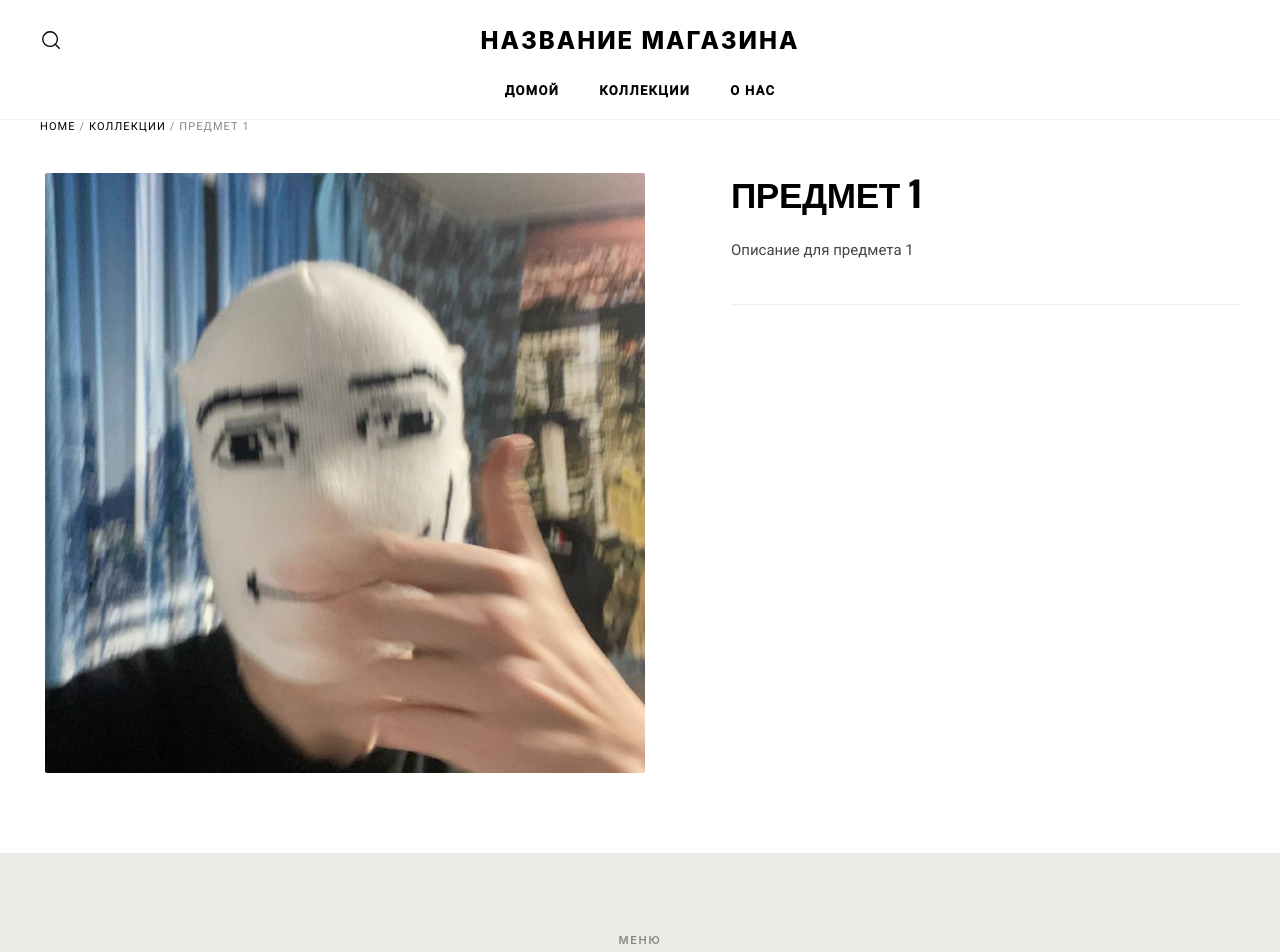
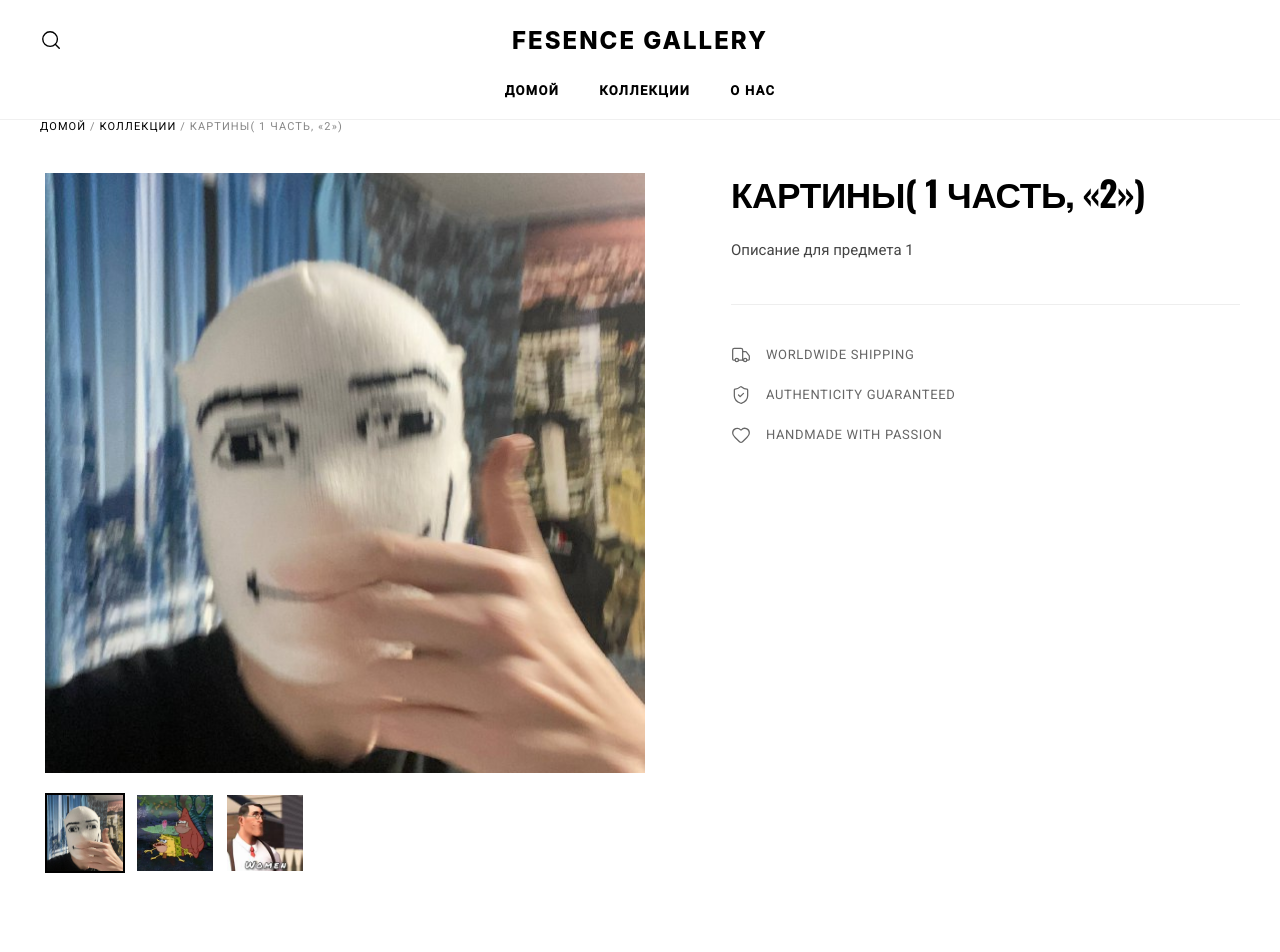
Before and after one commit to pruhskiy-1/project-, a React (Vite) app in the folder frontend/: page /products/1 in a window 1280 px wide. Shown: the top 952 px of the page. Built offline with nearby package versions, Linux system fonts and the light colour scheme.

Commit message:
minor changes to the website design

```diff
--- a/frontend/src/api/index.ts
+++ b/frontend/src/api/index.ts
@@ -11,19 +11,24 @@ const instance = axios.create({
 });
 
 const MOCK_PRODUCTS: IProduct[] = [
-    { id: 1, title: "Предмет 1", image: "/man.jpg", hoverImage: "/banner.jpg", category: "Коллекция 1", price: 0, description: "Описание для предмета 1" },
-    { id: 2, title: "Предмет 2", image: "/woman.jpg", hoverImage: "/man.jpg", category: "Коллекция 2", price: 0, description: "Описание для предмета 2" },
-    { id: 3, title: "Предмет 3", image: "/man.jpg", hoverImage: "/banner.jpg", category: "Коллекция 3", price: 0, description: "Описание для предмета 3" },
-    { id: 4, title: "Предмет 4", image: "/woman.jpg", hoverImage: "/man.jpg", category: "Коллекция 1", price: 0, description: "Описание для предмета 4" },
-    { id: 5, title: "Предмет 5", image: "/man.jpg", hoverImage: "/banner.jpg", category: "Коллекция 2", price: 0, description: "Описание для предмета 5" },
-    { id: 6, title: "Предмет 6", image: "/man.jpg", hoverImage: "/banner.jpg", category: "Коллекция 1", price: 0, description: "Описание для предмета 6" },
-    { id: 7, title: "Предмет 7", image: "/woman.jpg", hoverImage: "/man.jpg", category: "Коллекция 4", price: 0, description: "Описание для предмета 7" },
-    { id: 8, title: "Предмет 8", image: "/man.jpg", hoverImage: "/banner.jpg", category: "Коллекция 2", price: 0, description: "Описание для предмета 8" },
+    { id: 1, title: "Картины( 1 часть, «2»)", image: "/man.jpg", hoverImage: "/banner.jpg", images: ["/man.jpg", "/banner.jpg", "/woman.jpg"], category: "Коллекция 1", price: 0, description: "Описание для предмета 1" },
+    { id: 2, title: "Картины( 1 часть, «1»)", image: "/woman.jpg", hoverImage: "/man.jpg", images: ["/woman.jpg", "/man.jpg", "/banner.jpg"], category: "Коллекция 2", price: 0, description: "Описание для предмета 2" },
+    { id: 3, title: "Картины( 1 часть, «4»)", image: "/man.jpg", hoverImage: "/banner.jpg", images: ["/man.jpg", "/banner.jpg", "/woman.jpg"], category: "Коллекция 3", price: 0, description: "Описание для предмета 3" },
+    { id: 4, title: "Картины( 1 часть, «5»)", image: "/woman.jpg", hoverImage: "/man.jpg", images: ["/woman.jpg", "/man.jpg", "/banner.jpg"], category: "Коллекция 1", price: 0, description: "Описание для предмета 4" },
+    { id: 5, title: "Картины( 1 часть, «7»)", image: "/man.jpg", hoverImage: "/banner.jpg", images: ["/man.jpg", "/banner.jpg", "/woman.jpg"], category: "Коллекция 2", price: 0, description: "Описание для предмета 5" },
+    { id: 6, title: "Картины( 1 часть, «8»)", image: "/man.jpg", hoverImage: "/banner.jpg", images: ["/man.jpg", "/banner.jpg", "/woman.jpg"], category: "Коллекция 1", price: 0, description: "Описание для предмета 6" },
+    { id: 7, title: "Картины( 1 часть, «9»)", image: "/woman.jpg", hoverImage: "/man.jpg", images: ["/woman.jpg", "/man.jpg", "/banner.jpg"], category: "Коллекция 4", price: 0, description: "Описание для предмета 7" },
+    { id: 8, title: "Картины( 2 часть, «1»)", image: "/man.jpg", hoverImage: "/banner.jpg", images: ["/man.jpg", "/banner.jpg", "/woman.jpg"], category: "Коллекция 2", price: 0, description: "Описание для предмета 8" },
+    { id: 9, title: "Картины( 2 часть, «2»)", image: "/man.jpg", hoverImage: "/banner.jpg", images: ["/man.jpg", "/banner.jpg", "/woman.jpg"], category: "Коллекция 2", price: 0, description: "Описание для предмета 9" },
+    { id: 10, title: "Картины( 2 часть, «4»)", image: "/man.jpg", hoverImage: "/banner.jpg", images: ["/man.jpg", "/banner.jpg", "/woman.jpg"], category: "Коллекция 2", price: 0, description: "Описание для предмета 10" },
+    { id: 11, title: "Картины( 2 часть, «5»)", image: "/man.jpg", hoverImage: "/banner.jpg", images: ["/man.jpg", "/banner.jpg", "/woman.jpg"], category: "Коллекция 2", price: 0, description: "Описание для предмета 11" },
+    { id: 12, title: "Картины( 1 часть, «2»)", image: "/man.jpg", hoverImage: "/banner.jpg", images: ["/man.jpg", "/banner.jpg", "/woman.jpg"], category: "Коллекция 2", price: 0, description: "Описание для предмета 12" },
 ];
+
 const api = {
-        /* getProducts: async () => {
-        const response = await instance.get<IProduct[]>('/products');
-        return response.data;*/
+    /* getProducts: async () => {
+    const response = await instance.get<IProduct[]>('/products');
+    return response.data;*/
     getProducts: async (): Promise<IProduct[]> => {
         try {
             const response = await instance.get<IProduct[]>('/products');
@@ -38,17 +43,16 @@ const api = {
     },*/
     getCollections: async (): Promise<ICollection[]> => {
         return [
-            { id: 'Коллекция 1', name: "Коллекция 1", image: "/man.jpg" },
-            { id: 'Коллекция 2', name: "Коллекция 2", image: "/woman.jpg" },
-            { id: 'Коллекция 3', name: "Коллекция 3", image: "/man.jpg" },
-            { id: 'Коллекция 4', name: "Коллекция 4", image: "/woman.jpg" },
+            { id: 'Коллекция 1', name: "MONEY", image: "/man.jpg" },
+            { id: 'Коллекция 2', name: "CAR KEY", image: "/woman.jpg" },
+            { id: 'Коллекция 3', name: "CRYPTO", image: "/man.jpg" },
         ];
     },
     getProductsByCollections: async (collectionId: string): Promise<IProduct[]> => {
         return MOCK_PRODUCTS.filter(item => item.category === collectionId);
     },
     getHeroMedia: async () => {
-        await sleep(500);
+        await sleep(100);
         return {
             videoUrl: '/video.mp4',
             bannerUrl: '/banner.jpg',
--- a/frontend/src/components/Header.tsx
+++ b/frontend/src/components/Header.tsx
@@ -59,7 +59,7 @@ export const Header = () => {
                     </div>
 
                     <div className="header-center">
-                        <Link to="/" className="logo">Название магазина</Link>
+                        <Link to="/" className="logo">FESENCE GALLERY</Link>
                     </div>
                     <div className="header-right">
                     </div>
--- a/frontend/src/pages/About.tsx
+++ b/frontend/src/pages/About.tsx
@@ -12,10 +12,22 @@ import './About.css';
                     <h1 className="about-title">О нас</h1>
                     <div className="about-description">
                         <p>
-                            Длинный текст
+                            Все началось не с мастерской, а с наблюдения. Мы заметили, что самые сильные эмоции и самые важные решения всегда связаны с определенными символами. Звук захлопывающейся двери суперкара, хруст новой купюры, холодный блеск металла в руках — это не просто физические объекты. Это триггеры победы.
+
+                            Мы задали себе вопрос: как запечатлеть это мимолетное чувство триумфа, чтобы оно подпитывало своего владельца каждый день? Так родился бренд FESENCE(от англ. Essence — сущность, суть). Наша миссия — вычленить суть успеха и заключить её в безупречную форму.
+
+                            Искусство ручного отбора
+                            Мы отказались от конвейера в пользу медитативного созидания. В мире, перенасыщенном пластиком и имитацией, мы выбрали путь честности.
+
+                            Если это стекло — то оно должно иметь вес, холод и кристальную чистоту, которую дает только настоящее минеральное полотно. Если это фраза — то она должна быть вырезана и размещена с точностью до миллиметра, потому что успех не терпит погрешностей.
+
+                            Каждая картина собирается вручную. Мастер проводит часы, работая над композицией, чтобы свет ложился на грани автомобильного ключа или изгиб монеты именно так, как задумано. Мы не просто вставляем предметы в раму — мы создаем для них идеальное пространство.
                         </p>
                         <p>
-                            еще
+                            Глава III: Манифест в интерьере
+                            Картины /FESENCE/ — это не украшение стен. Это визуальные манифесты. Мы верим, что окружение формирует сознание. Человек, чей взгляд каждое утро встречается с фразой «No Risk, No Story» под тяжелым стеклом, запрограммирован на экспансию.
+
+                            Наши работы выбирают те, кто уже прошел путь от мечты к обладанию и хочет зафиксировать эту энергию. Мы создаем артефакты для тех, кто понимает: настоящая роскошь — это возможность окружить себя смыслами, которые резонируют с твоей внутренней силой.
                         </p>
                     </div>
                 </div>
--- a/frontend/src/pages/Home.tsx
+++ b/frontend/src/pages/Home.tsx
@@ -16,7 +16,7 @@ export const Home = () => {
         const fetchData = async () => {
             try {
                 const data = await api.getProducts();
-                setProducts(data.slice(0, 8));
+                setProducts(data.slice(0, 12));
             } catch (error) {
                 console.error(error);
             } finally {
@@ -34,10 +34,10 @@ export const Home = () => {
             <section className="hero-section">
                 <img src="/banner.jpg" alt="Hero Background" className="hero-bg"/>
                 <div className="hero-content">
-                    <span className="hero-subtitle">Текст</span>
-                    <h1 className="hero-title">Название <br/> магазина</h1>
+                    <span className="hero-subtitle">/FESENCE/</span>
+                    <h1 className="hero-title">FESENCE <br/> GALLERY</h1>
                     <div className="hero-btn-wrapper">
-                        <Link to="/collections" className="hero-btn">Перейти к нашим коллекциям</Link>
+                        <Link to="/collections" className="hero-btn">Перейти к коллекциям</Link>
                     </div>
                 </div>
                 <button onClick={scrollToContent} className="scroll-icon">
@@ -47,7 +47,7 @@ export const Home = () => {
 
             <section className="section-container">
                 <div className="section-header">
-                    <h2 className="section-title">Лучшие предметы</h2>
+                    <h2 className="section-title">Наши произведения</h2>
                 </div>
 
                 {loading ? (
--- a/frontend/src/pages/ProductDetail.css
+++ b/frontend/src/pages/ProductDetail.css
@@ -33,26 +33,84 @@
     margin: 0 auto;
 }
 
+.main-image-viewport {
+    position: relative;
+    width: 100%;
+    display: flex;
+    align-items: center;
+    margin-bottom: 20px;
+}
+
+/* Обертка для большой картинки */
 .main-image-wrapper {
     width: 100%;
     aspect-ratio: 1 / 1;
-
     background-color: #f7f7f7;
     overflow: hidden;
-    position: relative;
-    border-radius: 2px;
 }
 
 .main-image-wrapper img {
     width: 100%;
     height: 100%;
     object-fit: cover;
-    display: block;
-    transition: transform 1.5s cubic-bezier(0.19, 1, 0.22, 1);
 }
 
-.main-image-wrapper:hover img {
-    transform: scale(1.05);
+/* Кнопки-стрелки поверх картинки */
+.nav-arrow {
+    position: absolute;
+    top: 50%;
+    transform: translateY(-50%);
+    background: white;
+    border: none;
+    width: 40px;
+    height: 40px;
+    border-radius: 50%;
+    display: flex;
+    align-items: center;
+    justify-content: center;
+    cursor: pointer;
+    z-index: 10;
+    box-shadow: 0 4px 10px rgba(0,0,0,0.1);
+    opacity: 0;
+    transition: opacity 0.3s ease, transform 0.3s ease;
+}
+.main-image-viewport:hover .nav-arrow {
+    opacity: 1;
+}
+.nav-arrow.left { left: 20px; }
+.nav-arrow.right { right: 20px; }
+
+.nav-arrow:hover { background: #f0f0f0; transform: translateY(-50%) scale(1.1); }
+
+.thumbnail-list {
+    display: flex;
+    gap: 10px;
+    overflow-x: auto;
+    padding-bottom: 5px;
+}
+.thumb-item {
+    width: 80px;
+    height: 80px;
+    flex-shrink: 0;
+    cursor: pointer;
+    border: 2px solid transparent;
+    transition: border-color 0.3s ease;
+}
+
+.thumb-item img {
+    width: 100%;
+    height: 100%;
+    object-fit: cover;
+}
+.thumb-item.active {
+    border-color: #000;
+}
+
+.thumb-item:hover {
+    opacity: 0.8;
+}
+.thumbnail-list::-webkit-scrollbar {
+    display: none;
 }
 .detail-info-section {
     display: flex;
@@ -113,6 +171,6 @@
         gap: 40px;
     }
     .detail-title {
-        font-size: 1.8rem;
-    }
-}
+                                                                                                                                                                                                                                                                                                            font-size: 1.8rem;
+                                                                                                                                                                                                                                                                                                        }
+                                                                                                                                                                                                                                                                                                    }
--- a/frontend/src/pages/ProductDetail.tsx
+++ b/frontend/src/pages/ProductDetail.tsx
@@ -1,6 +1,7 @@
 import { useEffect, useState } from 'react';
 import { useParams, Link } from 'react-router-dom';
 import api from '../api';
+import { Truck, ShieldCheck, Heart, ChevronLeft, ChevronRight } from 'lucide-react';
 import type { IProduct } from '../types';
 import './ProductDetail.css';
 
@@ -8,6 +9,7 @@ export const ProductDetail = () => {
     const { id } = useParams<{ id: string }>();
     const [product, setProduct] = useState<IProduct | null>(null);
     const [loading, setLoading] = useState(true);
+    const [activeImgIndex, setActiveImgIndex] = useState(0);
 
     useEffect(() => {
         const fetchProduct = async () => {
@@ -16,38 +18,75 @@ export const ProductDetail = () => {
                 if (id) {
                     const data = await api.getProductById(id);
                     setProduct(data as IProduct);
+                    setActiveImgIndex(0);
                 }
             } catch (error) {
-                console.error(error);
+                console.error("Error:", error);
             } finally {
                 setLoading(false);
             }
         };
         void fetchProduct();
     }, [id]);
+    const galleryImages = product?.images && product.images.length > 0
+        ? product.images
+        : [product?.image || '/man.jpg'];
 
-    if (loading) return <div className="detail-status">Загрузка деталей</div>;
-    if (!product) return <div className="detail-status">Предметы не найдены</div>;
+    const nextImg = () => {
+        setActiveImgIndex((prev) => (prev + 1) % galleryImages.length);
+    };
+
+    const prevImg = () => {
+        setActiveImgIndex((prev) => (prev - 1 + galleryImages.length) % galleryImages.length);
+    };
+
+    if (loading) return <div className="detail-status">Loading...</div>;
+    if (!product) return <div className="detail-status">Not found</div>;
 
     return (
         <main className="product-detail-page">
             <div className="detail-container">
                 <nav className="detail-breadcrumbs">
-                    <Link to="/">Home</Link> / <Link to="/collections">Коллекции</Link> / <span>{product.title}</span>
+                    <Link to="/">Домой</Link> / <Link to="/collections">Коллекции</Link> / <span>{product.title}</span>
                 </nav>
 
                 <div className="detail-content">
                     <div className="detail-image-section">
-                        <div className="main-image-wrapper">
-                            <img src={product.image} alt={product.title} />
+                        <div className="main-image-viewport">
+                            {galleryImages.length > 1 && (
+                                <>
+                                    <button className="nav-arrow left" onClick={prevImg} type="button"><ChevronLeft size={24}/></button>
+                                    <button className="nav-arrow right" onClick={nextImg} type="button"><ChevronRight size={24}/></button>
+                                </>
+                            )}
+
+                            <div className="main-image-wrapper">
+                                <img src={galleryImages[activeImgIndex]} alt={product.title} />
+                            </div>
                         </div>
+                        {galleryImages.length > 1 && (
+                            <div className="thumbnail-list">
+                                {galleryImages.map((img, index) => (
+                                    <div
+                                        key={index}
+                                        className={`thumb-item ${index === activeImgIndex ? 'active' : ''}`}
+                                        onClick={() => setActiveImgIndex(index)}
+                                    >
+                                        <img src={img} alt="" />
+                                    </div>
+                                ))}
+                            </div>
+                        )}
                     </div>
 
                     <div className="detail-info-section">
                         <h1 className="detail-title">{product.title}</h1>
+                        <p className="detail-description">{product.description}</p>
 
-                        <div className="detail-description">
-                            <p>{product.description || "Exclusive handcrafted piece from our latest collection."}</p>
+                        <div className="detail-features">
+                            <div className="feature-item"><Truck size={20} strokeWidth={1.5}/> <span>Worldwide Shipping</span></div>
+                            <div className="feature-item"><ShieldCheck size={20} strokeWidth={1.5}/> <span>Authenticity Guaranteed</span></div>
+                            <div className="feature-item"><Heart size={20} strokeWidth={1.5}/> <span>Handmade with passion</span></div>
                         </div>
                     </div>
                 </div>
@@ -55,4 +94,5 @@ export const ProductDetail = () => {
         </main>
     );
 };
+
 export default ProductDetail;
--- a/frontend/src/types.ts
+++ b/frontend/src/types.ts
@@ -5,6 +5,7 @@ export interface IProduct {
     description: string;
     category: string;
     image: string;
+    images: string[];
     hoverImage?: string;
 }
 export interface ICollection {
```
